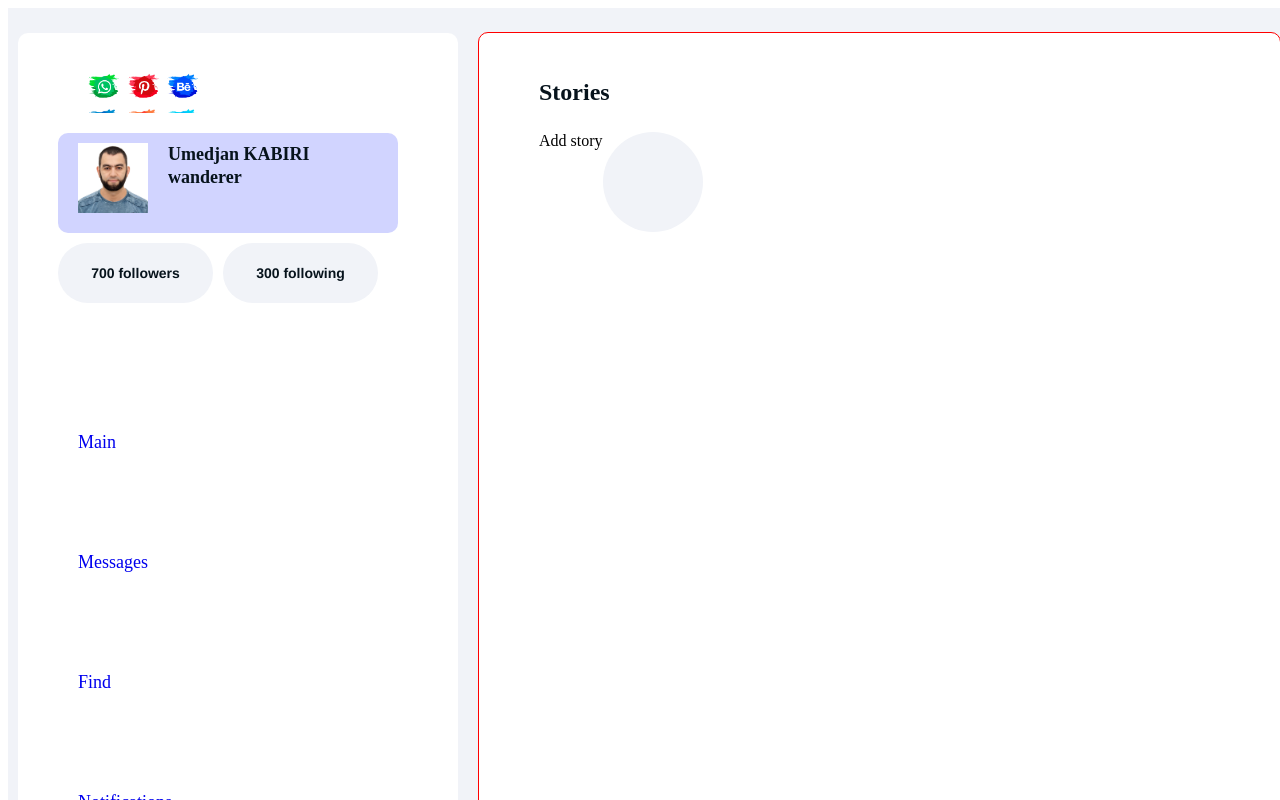
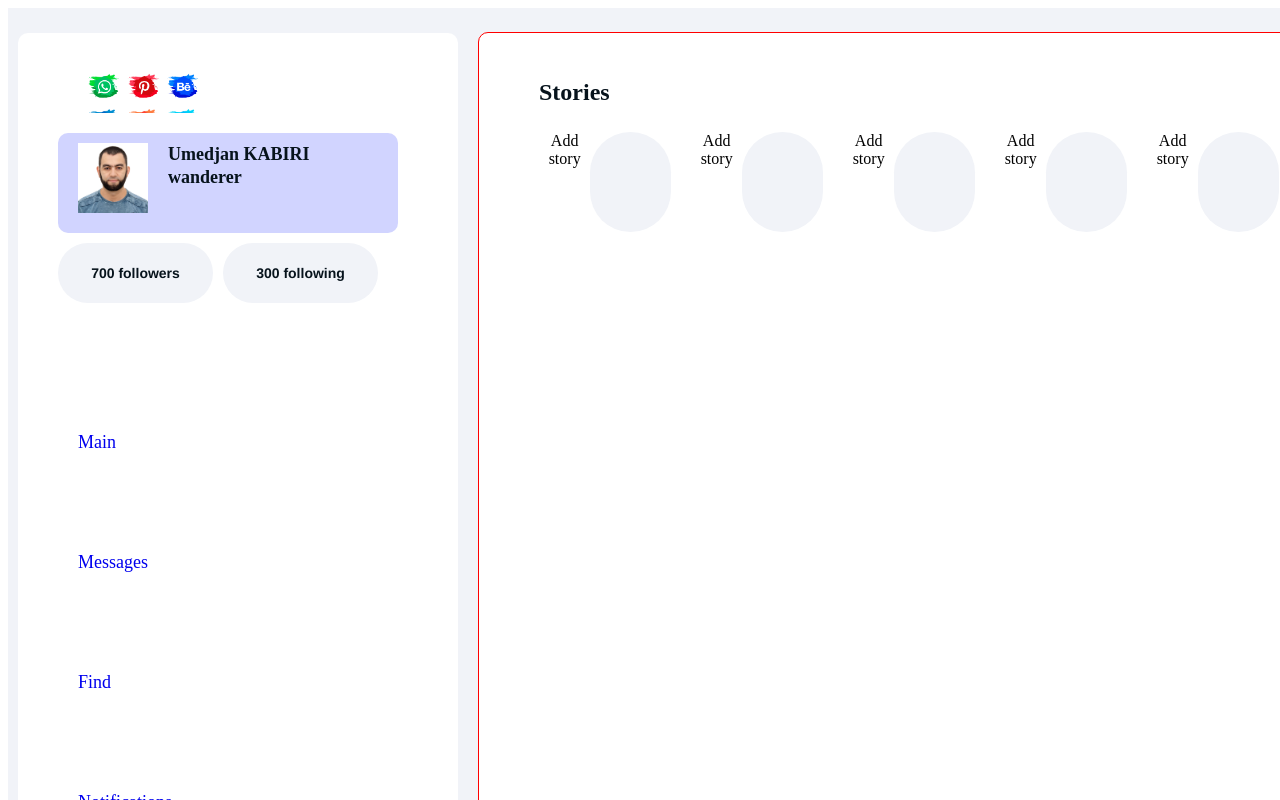
Before and after one commit to umedjankabiri/samurai-way, a React (Vite) app: page / in a window 1280 px wide. Shown: the top 800 px of the page. Built offline with nearby package versions, Linux system fonts and the light colour scheme.

Commit message:
Updated Feeds.tsx with new code

```diff
--- a/src/common/components/feeds/Feeds.tsx
+++ b/src/common/components/feeds/Feeds.tsx
@@ -8,7 +8,13 @@ export const Feeds: React.FC = () => {
     return (
         <section className={s.feeds}>
             <Title className={s1.storiesTitle}>Stories</Title>
-            <Stories/>
+            <div className={s.feedsWrapper}>
+                <Stories/>
+                <Stories/>
+                <Stories/>
+                <Stories/>
+                <Stories/>
+            </div>
         </section>
     );
 };
```
